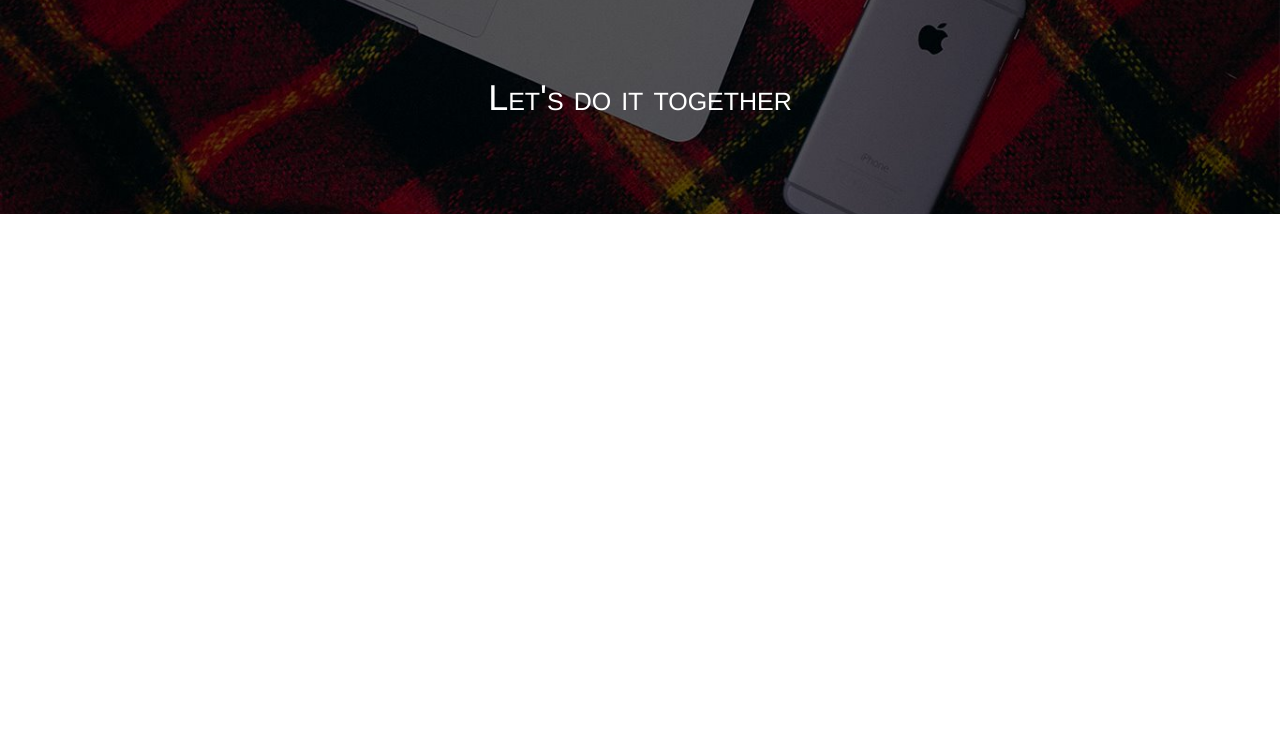
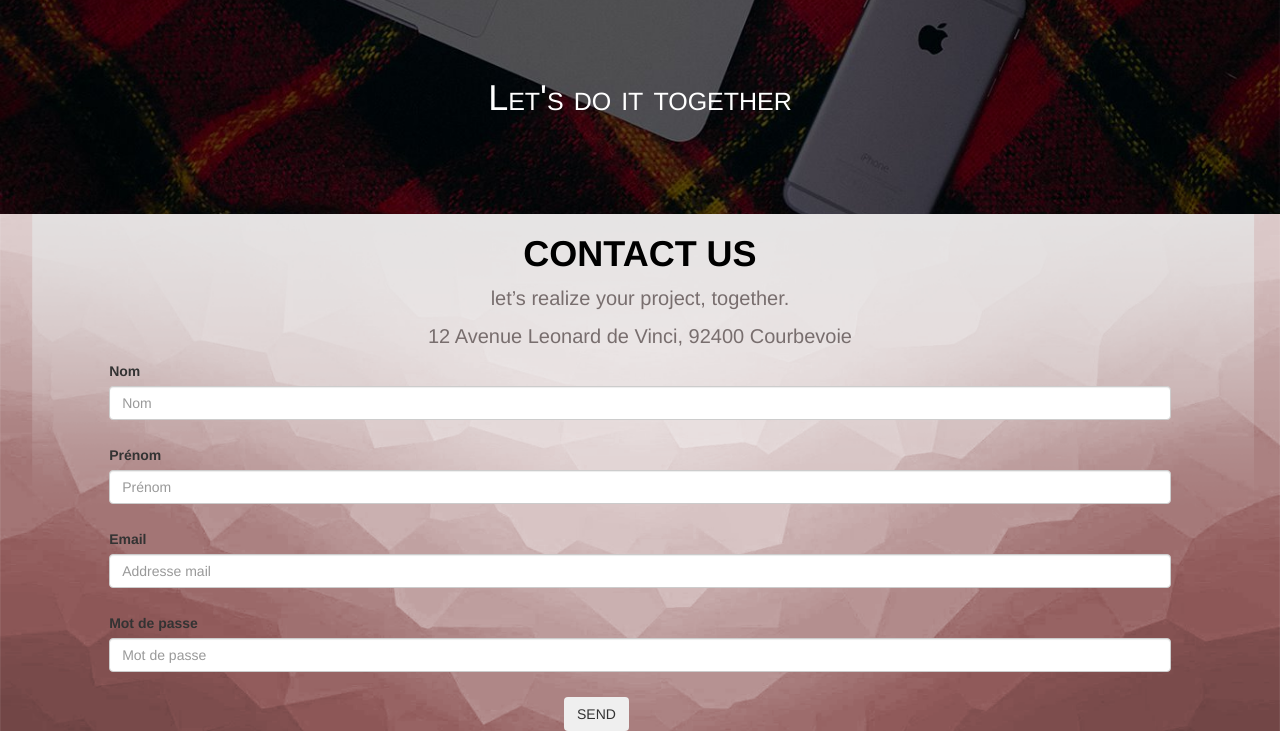
Before and after one commit to antoninmar/BAPAward, a plain HTML site: page partieI/index.html in a window 1280 px wide. Shown: the part 426-1157 px from the top of the page. Before the commit the page ends 800 px from the top, so only its background shows below. Drawn offline with Linux system fonts and the light colour scheme.

Commit message:
Mise en place du formulaire et commentaire

```diff
--- a/partieI/index.html
+++ b/partieI/index.html
@@ -3,12 +3,13 @@
 <head>
 	<link rel="stylesheet" type="text/css" href="style.css">
 	<link rel="stylesheet" type="text/css" href="bootstrap/css/bootstrap.css">
+	<link href="https://fonts.googleapis.com/css?family=Montserrat" rel="stylesheet">
 	<title></title>
 </head>
 <body>
 
 
-
+<!-- Formulaire : Maxime Merle -->
 
 
 <section id="block1">
@@ -31,6 +32,77 @@
 </section>
 
 
+
+
+<!-- Formulaire : Kevin Sy -->
+
+
+
+<section id="back">
+
+  <div class="row">
+		<div class="col-md-1 col-sm-1 col-xs-1">
+
+		</div>
+		<div class="col-md-10 col-sm-10 col-xs-10">
+			<div id="login">
+				<h1 class="title"><strong>CONTACT US</strong></h1>
+				<p class="texte"> let’s realize your project, together. </p>
+				<p class="texte"> 12 Avenue Leonard de Vinci, 92400 Courbevoie  </p>
+	      <form  id="contactForm" action="" method="">
+	                          <div class="row control-group">
+	                              <div class="form-group col-xs-12 floating-label-form-group controls">
+	                                  <label>Nom</label>
+	                                  <input  name="nom" type="text" class="form-control" placeholder="Nom" id="nom" required data-validation-required-message="Veuillez renseigner ce champ.">
+	                                  <p class="help-block text-danger"></p>
+	                              </div>
+	                          </div>
+	                          <div class="row control-group">
+	                              <div class="form-group col-xs-12 floating-label-form-group controls">
+	                                  <label>Prénom</label>
+	                                  <input type="text" class="form-control" name="prenom" placeholder="Prénom" id="name" required data-validation-required-message="Veuillez renseigner ce champ.">
+	                                  <p class="help-block text-danger"></p>
+	                              </div>
+	                          </div>
+	                          <div class="row control-group">
+	                              <div class="form-group col-xs-12 floating-label-form-group controls">
+	                                  <label>Email</label>
+	                                  <input type="email" name="mail"  class="form-control" placeholder="Addresse mail" id="email" required data-validation-required-message="Veuillez renseigner ce champ.">
+	                                  <p class="help-block text-danger"></p>
+	                              </div>
+	                          </div>
+
+	                          <div class="row control-group">
+	                              <div class="form-group col-xs-12 floating-label-form-group controls">
+	                                  <label>Mot de passe</label>
+	                                  <input name="password" class="form-control" placeholder="Mot de passe" id="pwd" type="password" required data-validation-required-message="Veuillez renseigner ce champ."></input>
+	                                  <p class="help-block text-danger"></p>
+	                              </div>
+	                          </div>
+
+														<!-- Formulaire : bouton send -->
+	                          <div class="row">
+																<div class="col-md-5 col-sm-5 col-xs-5">
+
+																</div>
+	                              <div class="col-md-2 col-sm-2 col-xs-2">
+	                                  <button type="button" class="btn">SEND</button>
+	                              </div>
+																<div class="col-md-5 col-sm-5 col-xs-5">
+
+																</div>
+	                          </div>
+	                      </form>
+	    </div>
+		</div>
+		<div class="col-md-1 col-sm-1 col-xs-1">
+
+		</div>
+
+  </div>
+
+</section>
+
 </body>
 </html>
 
--- a/partieI/style.scss
+++ b/partieI/style.scss
@@ -1,3 +1,7 @@
+
+
+//header
+
 #block1{
 	background: url('bg1.jpg');
 	background-size: cover;
@@ -31,4 +35,24 @@
 }
 
 
+
+
+ //formulaire
+
 }
+#back{
+	background: url('imgformulaire.png');
+	background-size: cover;
+	background-position: center;
+
+}
+.title{
+	color: black;
+	text-align: center;
+}
+.texte{
+	color: #786e6e;
+	text-align: center;
+	font-size: 20px;
+	font-weight: lighter;
+}
```
Also changed, not shown: partieI/imgformulaire.png (added), partieI/style.css, 1 other file.
